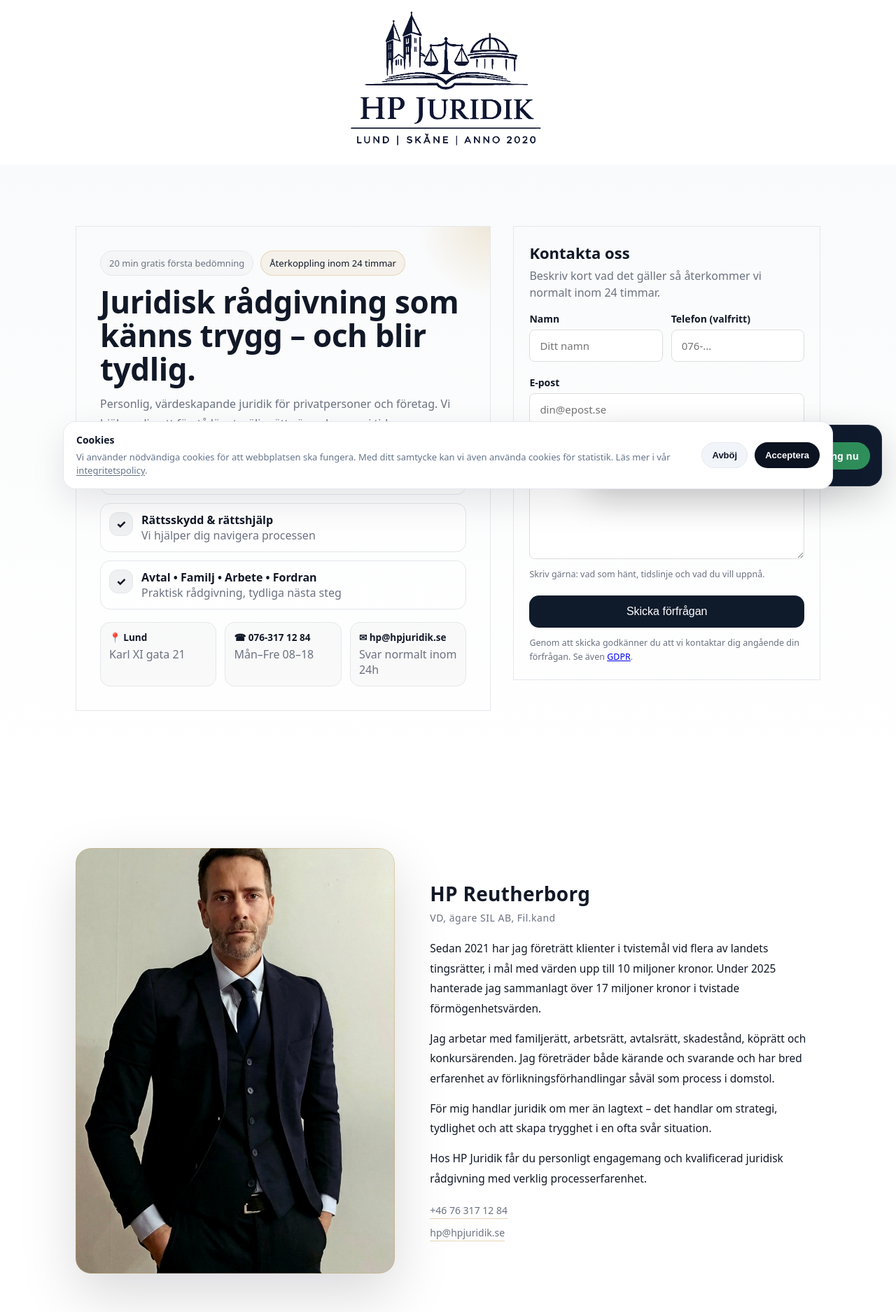
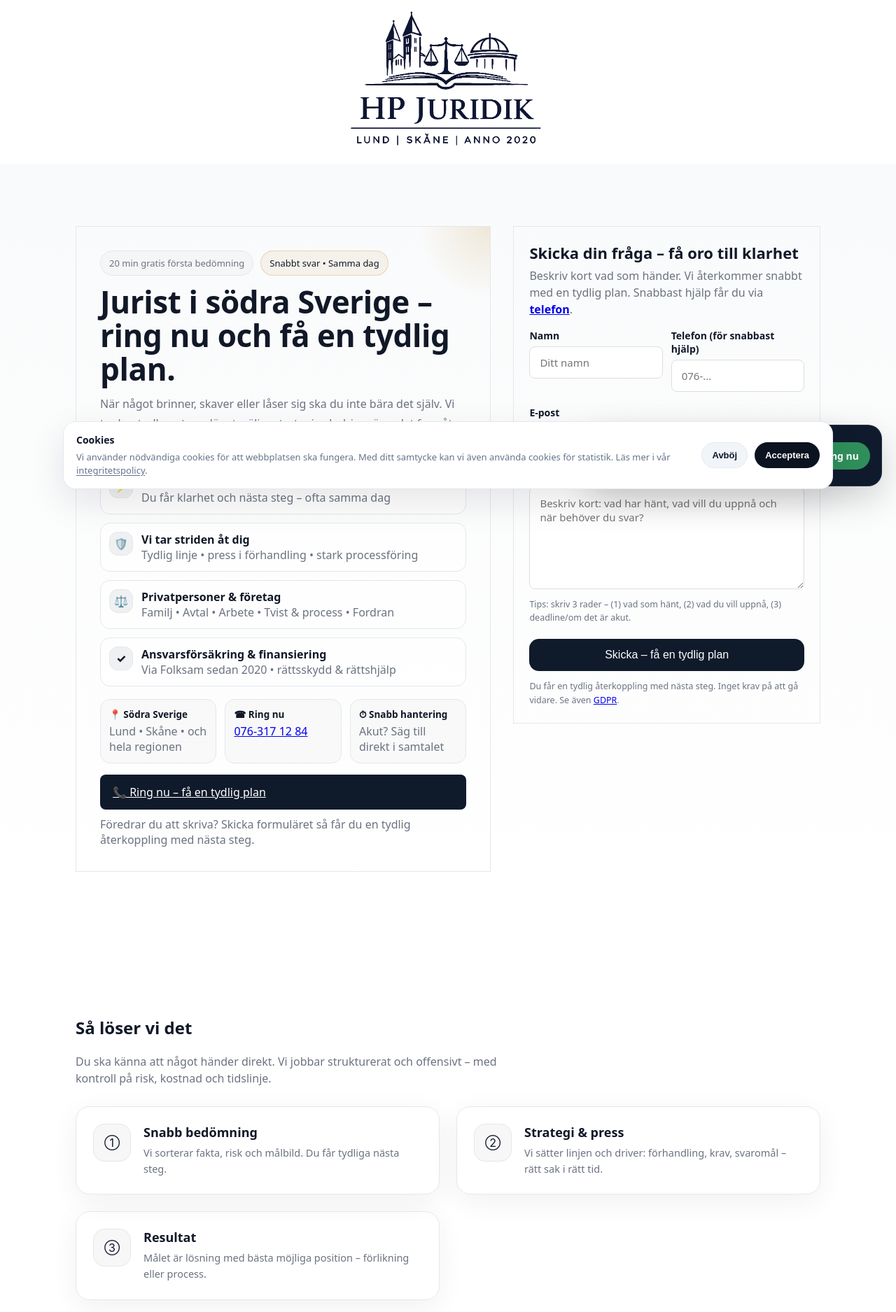
Before and after one commit to optiphyswe-cyber/hpjuridik-web, a Python web app: template app/templates/pages/home.html in a window 1280 px wide. Shown: the part 85-1960 px from the top of the page at 70% size. Run offline with Jinja, Linux system fonts and the light colour scheme; the template is opened without the code that fills it, so the values that code supplies are empty.

Commit message:
Update home.html

```diff
--- a/app/templates/pages/home.html
+++ b/app/templates/pages/home.html
@@ -9,53 +9,71 @@
       <div class="hero-copy">
         <div class="pill-row">
           <span class="pill">20 min gratis första bedömning</span>
-          <span class="pill pill-accent">Återkoppling inom 24 timmar</span>
+          <span class="pill pill-accent">Snabbt svar • Samma dag</span>
         </div>
 
-        <h1>Juridisk rådgivning som känns trygg – och blir tydlig.</h1>
+        <h1>Jurist i södra Sverige – ring nu och få en tydlig plan.</h1>
+
         <p class="hero-lead">
-          Personlig, värdeskapande juridik för privatpersoner och företag. Vi hjälper dig att
-          förstå läget, välja rätt väg och agera i tid.
+          När något brinner, skaver eller låser sig ska du inte bära det själv.
+          Vi tar kontroll: sorterar läget, väljer strategi och driver ärendet framåt – hårt men professionellt.
         </p>
 
         <div class="hero-points">
           <div class="point">
-            <div class="point-ic">✓</div>
+            <div class="point-ic">⚡</div>
             <div>
-              <strong>Ansvarsförsäkring</strong>
-              <div class="muted">Via Folksam sedan 2020</div>
+              <strong>Snabb juridisk bedömning</strong>
+              <div class="muted">Du får klarhet och nästa steg – ofta samma dag</div>
+            </div>
+          </div>
+
+          <div class="point">
+            <div class="point-ic">🛡️</div>
+            <div>
+              <strong>Vi tar striden åt dig</strong>
+              <div class="muted">Tydlig linje • press i förhandling • stark processföring</div>
+            </div>
+          </div>
+
+          <div class="point">
+            <div class="point-ic">⚖️</div>
+            <div>
+              <strong>Privatpersoner & företag</strong>
+              <div class="muted">Familj • Avtal • Arbete • Tvist & process • Fordran</div>
             </div>
           </div>
 
           <div class="point">
             <div class="point-ic">✓</div>
             <div>
-              <strong>Rättsskydd & rättshjälp</strong>
-              <div class="muted">Vi hjälper dig navigera processen</div>
-            </div>
-          </div>
-
-          <div class="point">
-            <div class="point-ic">✓</div>
-            <div>
-              <strong>Avtal • Familj • Arbete • Fordran</strong>
-              <div class="muted">Praktisk rådgivning, tydliga nästa steg</div>
+              <strong>Ansvarsförsäkring & finansiering</strong>
+              <div class="muted">Via Folksam sedan 2020 • rättsskydd & rättshjälp</div>
             </div>
           </div>
         </div>
 
         <div class="hero-mini">
           <div class="mini-card">
-            <div class="mini-top">📍 Lund</div>
-            <div class="muted">Karl XI gata 21</div>
+            <div class="mini-top">📍 Södra Sverige</div>
+            <div class="muted">Lund • Skåne • och hela regionen</div>
           </div>
           <div class="mini-card">
-            <div class="mini-top">☎ 076-317 12 84</div>
-            <div class="muted">Mån–Fre 08–18</div>
+            <div class="mini-top">☎ Ring nu</div>
+            <div class="muted"><a href="tel:0763171284">076-317 12 84</a></div>
           </div>
           <div class="mini-card">
-            <div class="mini-top">✉ hp@hpjuridik.se</div>
-            <div class="muted">Svar normalt inom 24h</div>
+            <div class="mini-top">⏱ Snabb hantering</div>
+            <div class="muted">Akut? Säg till direkt i samtalet</div>
+          </div>
+        </div>
+
+        <div class="hero-cta" style="margin-top:16px;">
+          <a class="btn-primary" href="tel:0763171284" style="display:inline-flex; align-items:center; gap:10px; padding:14px 18px;">
+            📞 Ring nu – få en tydlig plan
+          </a>
+          <div class="muted" style="margin-top:10px;">
+            Föredrar du att skriva? Skicka formuläret så får du en tydlig återkoppling med nästa steg.
           </div>
         </div>
       </div>
@@ -64,13 +82,16 @@
       <aside class="hero-form">
         <div class="form-card">
           <div class="form-head">
-            <h2>Kontakta oss</h2>
-            <p class="muted">Beskriv kort vad det gäller så återkommer vi normalt inom 24 timmar.</p>
+            <h2>Skicka din fråga – få oro till klarhet</h2>
+            <p class="muted">
+              Beskriv kort vad som händer. Vi återkommer snabbt med en tydlig plan.
+              Snabbast hjälp får du via <a href="tel:0763171284"><strong>telefon</strong></a>.
+            </p>
           </div>
 
           {% if sent %}
             <div class="success-box">
-              <strong>Tack!</strong> Vi återkommer så snart som möjligt.
+              <strong>Tack!</strong> Vi har tagit emot din förfrågan och återkommer med nästa steg så snart vi kan.
             </div>
           {% endif %}
 
@@ -92,7 +113,7 @@
               </div>
 
               <div class="form-group">
-                <label for="telefon">Telefon (valfritt)</label>
+                <label for="telefon">Telefon (för snabbast hjälp)</label>
                 <input type="text" id="telefon" name="telefon" placeholder="076-..." />
               </div>
             </div>
@@ -103,17 +124,19 @@
             </div>
 
             <div class="form-group">
-              <label for="meddelande">Meddelande</label>
-              <textarea id="meddelande" name="meddelande" rows="6" placeholder="Vad behöver du hjälp med?" required></textarea>
-              <div class="form-hint muted">Skriv gärna: vad som hänt, tidslinje och vad du vill uppnå.</div>
+              <label for="meddelande">Vad gäller det?</label>
+              <textarea id="meddelande" name="meddelande" rows="6" placeholder="Beskriv kort: vad har hänt, vad vill du uppnå och när behöver du svar?" required></textarea>
+              <div class="form-hint muted">
+                Tips: skriv 3 rader – (1) vad som hänt, (2) vad du vill uppnå, (3) deadline/om det är akut.
+              </div>
             </div>
 
             <button type="submit" class="btn-primary btn-wide">
-              Skicka förfrågan
+              Skicka – få en tydlig plan
             </button>
 
             <div class="form-foot muted">
-              Genom att skicka godkänner du att vi kontaktar dig angående din förfrågan.
+              Du får en tydlig återkoppling med nästa steg. Inget krav på att gå vidare.
               Se även <a href="/gdpr">GDPR</a>.
             </div>
           </form>
@@ -123,6 +146,44 @@
 
   </div>
 </section>
+
+
+<!-- Snabb process / Hur det går till -->
+<section id="hur-det-gar-till" class="section">
+  <div class="container">
+    <h2>Så löser vi det</h2>
+    <p class="muted" style="max-width: 70ch;">
+      Du ska känna att något händer direkt. Vi jobbar strukturerat och offensivt – med kontroll på risk, kostnad och tidslinje.
+    </p>
+
+    <div class="services-grid-new">
+      <div class="service-card">
+        <div class="service-icon">①</div>
+        <div>
+          <h3>Snabb bedömning</h3>
+          <p>Vi sorterar fakta, risk och målbild. Du får tydliga nästa steg.</p>
+        </div>
+      </div>
+
+      <div class="service-card">
+        <div class="service-icon">②</div>
+        <div>
+          <h3>Strategi & press</h3>
+          <p>Vi sätter linjen och driver: förhandling, krav, svaromål – rätt sak i rätt tid.</p>
+        </div>
+      </div>
+
+      <div class="service-card">
+        <div class="service-icon">③</div>
+        <div>
+          <h3>Resultat</h3>
+          <p>Målet är lösning med bästa möjliga position – förlikning eller process.</p>
+        </div>
+      </div>
+    </div>
+  </div>
+</section>
+
 
 <section id="om-oss" class="section profile-section">
   <div class="container">
@@ -137,28 +198,38 @@
         <div class="profile-title">VD, ägare SIL AB, Fil.kand</div>
 
         <p>
-          Sedan 2021 har jag företrätt klienter i tvistemål vid flera av landets
-          tingsrätter, i mål med värden upp till 10 miljoner kronor.
-          Under 2025 hanterade jag sammanlagt över 17 miljoner kronor
-          i tvistade förmögenhetsvärden.
+          Jag företräder klienter i tvistemål och civilrättsliga frågor i hela södra Sverige.
+          Målet är alltid samma: tydlig strategi, hög aktivitet och en position som håller – i förhandling och domstol.
         </p>
 
         <p>
-          Jag arbetar med familjerätt, arbetsrätt, avtalsrätt, skadestånd,
-          köprätt och konkursärenden. Jag företräder både kärande och
-          svarande och har bred erfarenhet av förlikningsförhandlingar
-          såväl som process i domstol.
+          Sedan 2021 har jag företrätt klienter i mål med värden upp till 10 miljoner kronor.
+          Under 2025 hanterade jag över 17 miljoner kronor i tvistade förmögenhetsvärden.
         </p>
 
-        <p>
-          För mig handlar juridik om mer än lagtext – det handlar om strategi,
-          tydlighet och att skapa trygghet i en ofta svår situation.
-        </p>
-
-        <p>
-          Hos HP Juridik får du personligt engagemang och kvalificerad juridisk
-          rådgivning med verklig processerfarenhet.
-        </p>
+        <div class="hero-points" style="margin-top:16px;">
+          <div class="point">
+            <div class="point-ic">⚖️</div>
+            <div>
+              <strong>Processvana</strong>
+              <div class="muted">Tingsrätt • förlikning • bevisning • strategi</div>
+            </div>
+          </div>
+          <div class="point">
+            <div class="point-ic">🧭</div>
+            <div>
+              <strong>Tydlighet</strong>
+              <div class="muted">Du vet exakt vad som händer och varför</div>
+            </div>
+          </div>
+          <div class="point">
+            <div class="point-ic">🔥</div>
+            <div>
+              <strong>Driv</strong>
+              <div class="muted">Vi ligger på – för din skull och ditt resultat</div>
+            </div>
+          </div>
+        </div>
 
         <div class="profile-contact">
           <a href="tel:+46763171284">+46 76 317 12 84</a>
@@ -170,13 +241,16 @@
   </div>
 </section>
 
+
 <section id="tjanster" class="section">
   <div class="container">
     <h2>Tjänster</h2>
+    <p class="muted" style="max-width: 70ch;">
+      Välj området som matchar din situation. Oavsett vilket: vi jobbar snabbt, strukturerat och offensivt – med fokus på utfall.
+    </p>
 
     <div class="services-grid-new">
 
-      <!-- Avtalsrätt -->
       <div class="service-card">
         <div class="service-icon">
           <svg viewBox="0 0 24 24" fill="none">
@@ -186,11 +260,10 @@
         </div>
         <div>
           <h3>Avtalsrätt</h3>
-          <p>Upprättande, granskning, förhandling och tvist.</p>
+          <p>Granskning, förhandling och tvist. Vi tar kontroll över risk och motpartsdialog.</p>
         </div>
       </div>
 
-      <!-- Familjerätt -->
       <div class="service-card">
         <div class="service-icon">
           <svg viewBox="0 0 24 24" fill="none">
@@ -202,11 +275,10 @@
         </div>
         <div>
           <h3>Familjerätt</h3>
-          <p>Vårdnad, boende, umgänge, bodelning och boutredning.</p>
+          <p>Vårdnad, boende, umgänge, bodelning. Vi agerar snabbt och skyddar din position.</p>
         </div>
       </div>
 
-      <!-- Arbetsrätt -->
       <div class="service-card">
         <div class="service-icon">
           <svg viewBox="0 0 24 24" fill="none">
@@ -216,11 +288,10 @@
         </div>
         <div>
           <h3>Arbetsrätt</h3>
-          <p>Rådgivning för arbetsgivare och arbetstagare.</p>
+          <p>Uppsägning, tvist, krav. Tydlig argumentation och snabb hantering av deadlines.</p>
         </div>
       </div>
 
-      <!-- Tvist & process -->
       <div class="service-card">
         <div class="service-icon">
           <svg viewBox="0 0 24 24" fill="none">
@@ -230,11 +301,10 @@
         </div>
         <div>
           <h3>Tvist & process</h3>
-          <p>Strategi, förlikning och process i domstol.</p>
+          <p>Strategi, förlikning och domstol. Vi driver på och håller ihop helheten.</p>
         </div>
       </div>
 
-      <!-- Fordringsrätt -->
       <div class="service-card">
         <div class="service-icon">
           <svg viewBox="0 0 24 24" fill="none">
@@ -244,11 +314,10 @@
         </div>
         <div>
           <h3>Fordringsrätt</h3>
-          <p>Krav, betalningstvister, förlikning och process.</p>
+          <p>Krav, betalningstvister och process. Vi sätter press och driver fram uppgörelse.</p>
         </div>
       </div>
 
-      <!-- Konkurs -->
       <div class="service-card">
         <div class="service-icon">
           <svg viewBox="0 0 24 24" fill="none">
@@ -257,7 +326,7 @@
         </div>
         <div>
           <h3>Konkurs & obestånd</h3>
-          <p>Rådgivning i obeståndsrelaterade frågor.</p>
+          <p>Snabb rådgivning i obeståndsfrågor. Prioritering, riskkontroll och nästa steg.</p>
         </div>
       </div>
 
@@ -265,19 +334,18 @@
   </div>
 </section>
 
+
 <section id="cases" class="section">
   <div class="container">
     <div class="cases-head">
       <h2>Cases</h2>
-      <p class="muted">Ett urval av anonymiserade uppdrag (mest relevanta).</p>
+      <p class="muted">Urval av anonymiserade uppdrag – så här driver vi ärenden i praktiken.</p>
     </div>
 
     <div class="cases-grid">
 
-      <!-- Case 1 -->
       <article class="case-card">
         <div class="case-illustration" aria-hidden="true">
-          <!-- Family / underhåll -->
           <svg viewBox="0 0 64 64" fill="none">
             <path d="M10 54V30L32 14l22 16v24" stroke="currentColor" stroke-width="2.2" stroke-linecap="round" stroke-linejoin="round"/>
             <path d="M26 54V38h12v16" stroke="currentColor" stroke-width="2.2" stroke-linecap="round" stroke-linejoin="round"/>
@@ -289,19 +357,19 @@
             <span class="case-tag">Familjerätt</span>
             <span class="case-year">2026</span>
           </div>
-          <h3 class="case-title">Underhållsmål – förlikning vid Lunds tingsrätt</h3>
-          <p class="case-lead">Företrädde svarande i underhållsmål rörande ekonomiskt anspråk.</p>
+          <h3 class="case-title">Underhållsmål – vi pressade fram förlikning vid Lunds tingsrätt</h3>
+          <p class="case-lead">
+            Vi tog kontroll över underlag, tidslinje och förhandling – och låste en lösning innan ärendet drog ut på tiden.
+          </p>
           <ul class="case-bullets">
             <li><strong>Utfall:</strong> Förlikning</li>
-            <li><strong>Fokus:</strong> Strategi & förhandling</li>
+            <li><strong>Vår linje:</strong> Tydlig strategi & press i förhandling</li>
           </ul>
         </div>
       </article>
 
-      <!-- Case 2 -->
       <article class="case-card">
         <div class="case-illustration" aria-hidden="true">
-          <!-- Damages / skadestånd -->
           <svg viewBox="0 0 64 64" fill="none">
             <path d="M20 26h24" stroke="currentColor" stroke-width="2.2" stroke-linecap="round"/>
             <path d="M26 46h12" stroke="currentColor" stroke-width="2.2" stroke-linecap="round"/>
@@ -315,19 +383,19 @@
             <span class="case-tag">Skadestånd</span>
             <span class="case-year">2025</span>
           </div>
-          <h3 class="case-title">Skadeståndstvist – reducering av krav</h3>
-          <p class="case-lead">Företrädde svarande i skadeståndstvist med omfattande bevisfrågor.</p>
+          <h3 class="case-title">Skadeståndstvist – vi kapade kravet och tog kontroll över bevisningen</h3>
+          <p class="case-lead">
+            Med strukturerad bevisning och tydlig processlinje pressade vi ner risk och kravbild till ett för klienten förmånligt läge.
+          </p>
           <ul class="case-bullets">
-            <li><strong>Utfall:</strong> Förmånligt utfall</li>
-            <li><strong>Fokus:</strong> Bevisning & process</li>
+            <li><strong>Utfall:</strong> Förmånligt resultat</li>
+            <li><strong>Vår linje:</strong> Bevisning • process • offensiv argumentation</li>
           </ul>
         </div>
       </article>
 
-      <!-- Case 3 -->
       <article class="case-card">
         <div class="case-illustration" aria-hidden="true">
-          <!-- Inheritance / arvsrätt -->
           <svg viewBox="0 0 64 64" fill="none">
             <path d="M18 28h28v26H18V28z" stroke="currentColor" stroke-width="2.2" stroke-linejoin="round"/>
             <path d="M22 28v-6a10 10 0 0 1 20 0v6" stroke="currentColor" stroke-width="2.2" stroke-linecap="round"/>
@@ -340,19 +408,19 @@
             <span class="case-tag">Arvsrätt</span>
             <span class="case-year">2025</span>
           </div>
-          <h3 class="case-title">Laglottskrav – omfattande arvsrättsligt ärende</h3>
-          <p class="case-lead">Ärende med höga krav på juridisk analys och processstrategi.</p>
+          <h3 class="case-title">Laglottskrav – vi byggde en hållbar processstrategi från dag 1</h3>
+          <p class="case-lead">
+            Vi strukturerade bevis, angreppspunkter och risk – och drev ärendet med full kontroll på nästa steg.
+          </p>
           <ul class="case-bullets">
-            <li><strong>Fokus:</strong> Analys & bevisvärdering</li>
+            <li><strong>Vår linje:</strong> Analys • bevisvärdering • strategi</li>
             <li><strong>Inriktning:</strong> Civilprocess</li>
           </ul>
         </div>
       </article>
 
-      <!-- Case 4 -->
       <article class="case-card">
         <div class="case-illustration" aria-hidden="true">
-          <!-- Employment / arbetsrätt -->
           <svg viewBox="0 0 64 64" fill="none">
             <path d="M16 24h32a4 4 0 0 1 4 4v18a4 4 0 0 1-4 4H16a4 4 0 0 1-4-4V28a4 4 0 0 1 4-4z" stroke="currentColor" stroke-width="2.2"/>
             <path d="M24 24v-4a4 4 0 0 1 4-4h8a4 4 0 0 1 4 4v4" stroke="currentColor" stroke-width="2.2" stroke-linecap="round"/>
@@ -364,19 +432,19 @@
             <span class="case-tag">Arbetsrätt</span>
             <span class="case-year">2024</span>
           </div>
-          <h3 class="case-title">Arbetsrättslig tvist – talan medgavs</h3>
-          <p class="case-lead">Företrädde kärande i arbetsrättsligt mål rörande ekonomiskt anspråk.</p>
+          <h3 class="case-title">Arbetsrättslig tvist – vi satte tryck och motparten medgav talan</h3>
+          <p class="case-lead">
+            Med tydlig argumentation och rätt åtgärd i rätt tid tog vi kommandot – och motparten gav med sig.
+          </p>
           <ul class="case-bullets">
             <li><strong>Utfall:</strong> Motpart medgav talan</li>
-            <li><strong>Fokus:</strong> Argumentation & struktur</li>
+            <li><strong>Vår linje:</strong> Strukturerad bevisning • snabb aktivitet</li>
           </ul>
         </div>
       </article>
 
-      <!-- Case 5 -->
       <article class="case-card">
         <div class="case-illustration" aria-hidden="true">
-          <!-- Contracts / avtalsrätt -->
           <svg viewBox="0 0 64 64" fill="none">
             <path d="M20 14h18l6 6v30H20V14z" stroke="currentColor" stroke-width="2.2" stroke-linejoin="round"/>
             <path d="M38 14v8h8" stroke="currentColor" stroke-width="2.2" stroke-linecap="round"/>
@@ -388,19 +456,19 @@
             <span class="case-tag">Avtalsrätt</span>
             <span class="case-year">2024</span>
           </div>
-          <h3 class="case-title">Avtalstvist – förhandling och lösning</h3>
-          <p class="case-lead">Rådgivning och förhandling i kommersiell tvist med fokus på riskminimering.</p>
+          <h3 class="case-title">Avtalstvist – vi förhandlade fram lösning och minimerade risk</h3>
+          <p class="case-lead">
+            Vi tog över dialogen, skärpte kravbilden och drev fram en effektiv lösning utan onödiga omvägar.
+          </p>
           <ul class="case-bullets">
-            <li><strong>Fokus:</strong> Förhandling</li>
+            <li><strong>Fokus:</strong> Förhandling • riskkontroll</li>
             <li><strong>Resultat:</strong> Effektiv lösning</li>
           </ul>
         </div>
       </article>
 
-      <!-- Case 6 -->
       <article class="case-card">
         <div class="case-illustration" aria-hidden="true">
-          <!-- Claims / fordringsrätt -->
           <svg viewBox="0 0 64 64" fill="none">
             <path d="M18 22h28a6 6 0 0 1 6 6v14a6 6 0 0 1-6 6H18a6 6 0 0 1-6-6V28a6 6 0 0 1 6-6z" stroke="currentColor" stroke-width="2.2"/>
             <path d="M18 30h34" stroke="currentColor" stroke-width="2.2" stroke-linecap="round"/>
@@ -412,10 +480,12 @@
             <span class="case-tag">Fordringsrätt</span>
             <span class="case-year">2023</span>
           </div>
-          <h3 class="case-title">Fordran – kravhantering och uppgörelse</h3>
-          <p class="case-lead">Hantering av krav, underlag och motpartsdialog för att nå uppgörelse.</p>
+          <h3 class="case-title">Fordran – vi satte press och drev fram uppgörelse</h3>
+          <p class="case-lead">
+            Med rätt dokumentation och tydlig kravstrategi flyttade vi ärendet från “stopp” till “lösning”.
+          </p>
           <ul class="case-bullets">
-            <li><strong>Fokus:</strong> Dokumentation</li>
+            <li><strong>Fokus:</strong> Dokumentation • krav • motpartsdialog</li>
             <li><strong>Resultat:</strong> Uppgörelse</li>
           </ul>
         </div>
@@ -424,4 +494,5 @@
     </div>
   </div>
 </section>
+
 {% endblock %}
```
